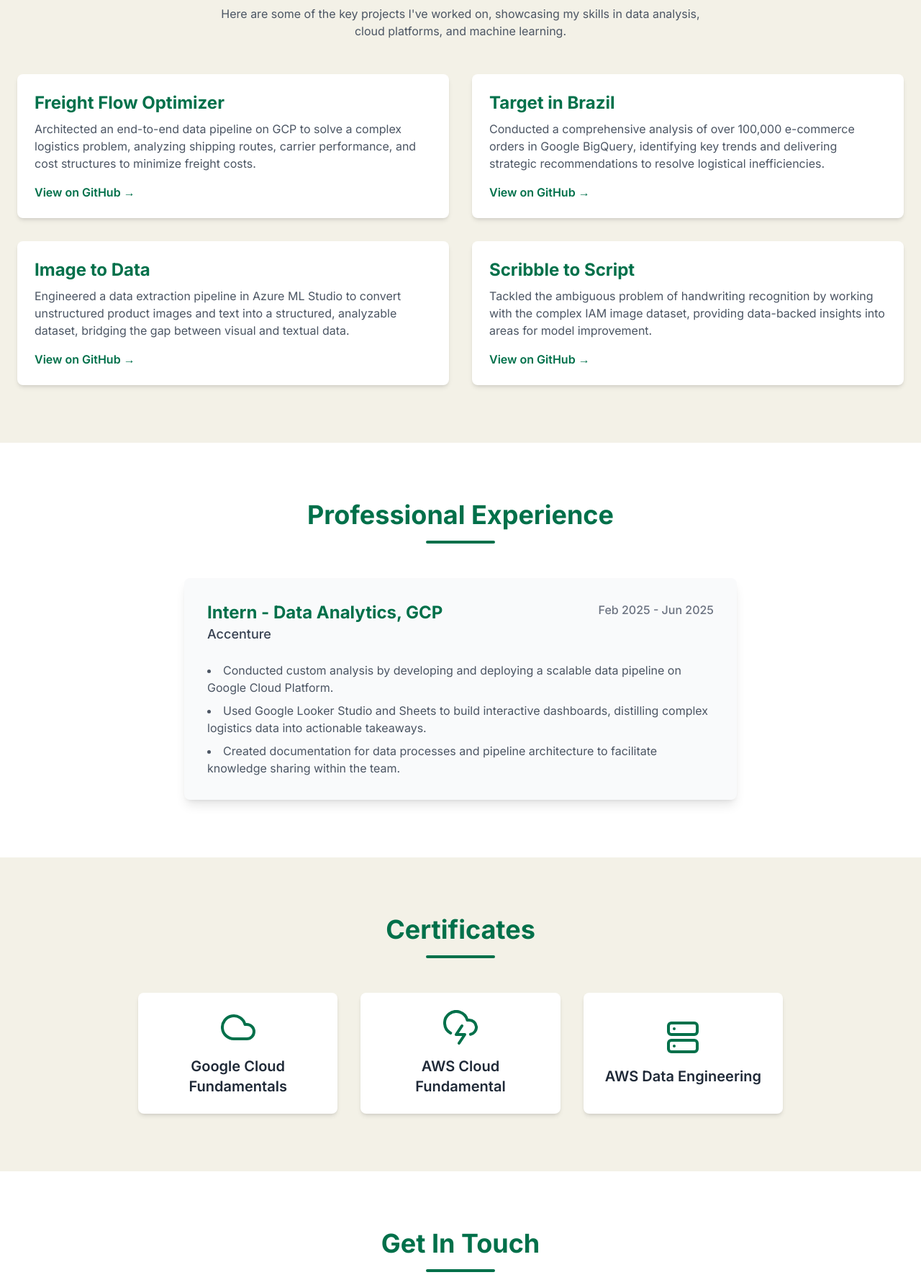
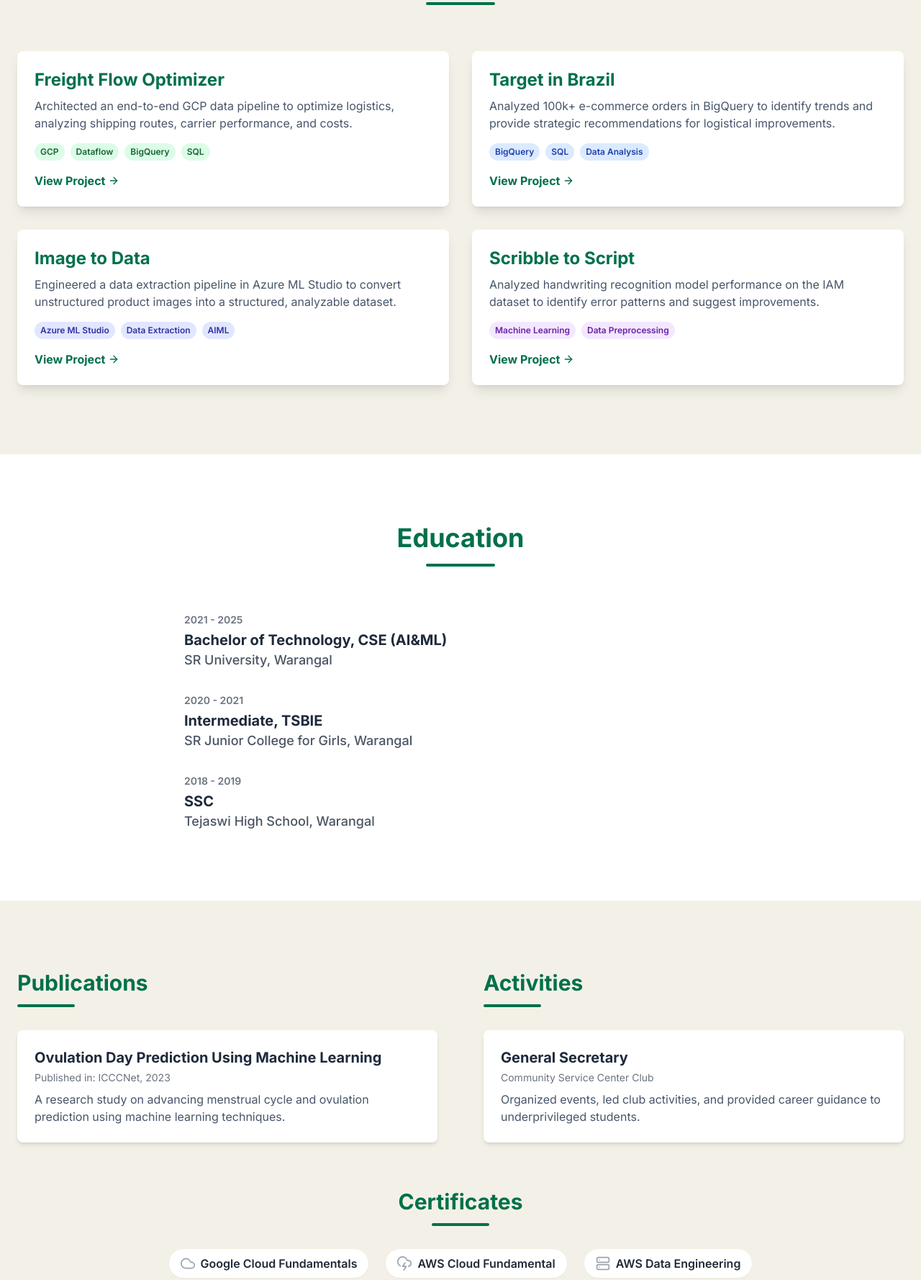
Before and after one commit to gayathry-148/gayathry-148.github.io, a plain HTML site: page index.html in a window 1280 px wide. Shown: the part 2523-4301 px from the top of the page at 72% size. Drawn offline with nearby package versions, Linux system fonts and the light colour scheme.

Commit message:
Update index.html

```diff
--- a/index.html
+++ b/index.html
@@ -262,122 +262,168 @@
         </section>
 
         <!-- Projects Section -->
-        <section id="projects" class="py-20 starbucks-cream section-fade-in">
+        <section id="projects" class="py-24 starbucks-cream section-fade-in">
             <div class="container mx-auto px-6">
-                <div class="text-center mb-12">
+                <div class="text-center mb-16">
                     <h2 class="text-3xl md:text-4xl font-bold starbucks-green-text">Projects</h2>
                     <div class="w-24 h-1 bg-[#00704A] mx-auto mt-4 rounded"></div>
-                    <p class="mt-4 max-w-2xl mx-auto text-gray-600">Here are some of the key projects I've worked on, showcasing my skills in data analysis, cloud platforms, and machine learning.</p>
                 </div>
                 <div class="grid grid-cols-1 md:grid-cols-2 gap-8">
                     <!-- Project Card 1 -->
-                    <div class="bg-white rounded-lg overflow-hidden shadow-md project-card transition-all duration-300">
+                    <div class="bg-white rounded-lg overflow-hidden shadow-lg card-hover">
                         <div class="p-6">
                             <h3 class="text-2xl font-bold mb-2 starbucks-green-text">Freight Flow Optimizer</h3>
-                            <p class="text-gray-600 mb-4">Architected an end-to-end data pipeline on GCP to solve a complex logistics problem, analyzing shipping routes, carrier performance, and cost structures to minimize freight costs.</p>
-                            <a href="https://github.com/gayathry-148" target="_blank" class="font-semibold starbucks-green-text hover:underline">View on GitHub &rarr;</a>
+                            <p class="text-slate-600 mb-4">Architected an end-to-end GCP data pipeline to optimize logistics, analyzing shipping routes, carrier performance, and costs.</p>
+                            <div class="flex flex-wrap gap-2 text-xs font-semibold mb-4">
+                                <span class="bg-green-100 text-green-800 px-2 py-1 rounded-full">GCP</span>
+                                <span class="bg-green-100 text-green-800 px-2 py-1 rounded-full">Dataflow</span>
+                                <span class="bg-green-100 text-green-800 px-2 py-1 rounded-full">BigQuery</span>
+                                <span class="bg-green-100 text-green-800 px-2 py-1 rounded-full">SQL</span>
+                            </div>
+                            <a href="https://github.com/gayathry-148" target="_blank" class="font-bold starbucks-green-text hover:underline flex items-center">View Project <i data-feather="arrow-right" class="w-4 h-4 ml-1"></i></a>
                         </div>
                     </div>
                      <!-- Project Card 2 -->
-                    <div class="bg-white rounded-lg overflow-hidden shadow-md project-card transition-all duration-300">
+                    <div class="bg-white rounded-lg overflow-hidden shadow-lg card-hover">
                         <div class="p-6">
                             <h3 class="text-2xl font-bold mb-2 starbucks-green-text">Target in Brazil</h3>
-                            <p class="text-gray-600 mb-4">Conducted a comprehensive analysis of over 100,000 e-commerce orders in Google BigQuery, identifying key trends and delivering strategic recommendations to resolve logistical inefficiencies.</p>
-                             <a href="https://github.com/gayathry-148" target="_blank" class="font-semibold starbucks-green-text hover:underline">View on GitHub &rarr;</a>
+                            <p class="text-slate-600 mb-4">Analyzed 100k+ e-commerce orders in BigQuery to identify trends and provide strategic recommendations for logistical improvements.</p>
+                            <div class="flex flex-wrap gap-2 text-xs font-semibold mb-4">
+                                <span class="bg-blue-100 text-blue-800 px-2 py-1 rounded-full">BigQuery</span>
+                                <span class="bg-blue-100 text-blue-800 px-2 py-1 rounded-full">SQL</span>
+                                <span class="bg-blue-100 text-blue-800 px-2 py-1 rounded-full">Data Analysis</span>
+                            </div>
+                            <a href="https://github.com/gayathry-148" target="_blank" class="font-bold starbucks-green-text hover:underline flex items-center">View Project <i data-feather="arrow-right" class="w-4 h-4 ml-1"></i></a>
                         </div>
                     </div>
                      <!-- Project Card 3 -->
-                    <div class="bg-white rounded-lg overflow-hidden shadow-md project-card transition-all duration-300">
+                    <div class="bg-white rounded-lg overflow-hidden shadow-lg card-hover">
                         <div class="p-6">
                             <h3 class="text-2xl font-bold mb-2 starbucks-green-text">Image to Data</h3>
-                            <p class="text-gray-600 mb-4">Engineered a data extraction pipeline in Azure ML Studio to convert unstructured product images and text into a structured, analyzable dataset, bridging the gap between visual and textual data.</p>
-                             <a href="https://github.com/gayathry-148" target="_blank" class="font-semibold starbucks-green-text hover:underline">View on GitHub &rarr;</a>
+                            <p class="text-slate-600 mb-4">Engineered a data extraction pipeline in Azure ML Studio to convert unstructured product images into a structured, analyzable dataset.</p>
+                            <div class="flex flex-wrap gap-2 text-xs font-semibold mb-4">
+                                <span class="bg-indigo-100 text-indigo-800 px-2 py-1 rounded-full">Azure ML Studio</span>
+                                <span class="bg-indigo-100 text-indigo-800 px-2 py-1 rounded-full">Data Extraction</span>
+                                <span class="bg-indigo-100 text-indigo-800 px-2 py-1 rounded-full">AIML</span>
+                            </div>
+                            <a href="https://github.com/gayathry-148" target="_blank" class="font-bold starbucks-green-text hover:underline flex items-center">View Project <i data-feather="arrow-right" class="w-4 h-4 ml-1"></i></a>
                         </div>
                     </div>
                      <!-- Project Card 4 -->
-                    <div class="bg-white rounded-lg overflow-hidden shadow-md project-card transition-all duration-300">
+                    <div class="bg-white rounded-lg overflow-hidden shadow-lg card-hover">
                         <div class="p-6">
                             <h3 class="text-2xl font-bold mb-2 starbucks-green-text">Scribble to Script</h3>
-                            <p class="text-gray-600 mb-4">Tackled the ambiguous problem of handwriting recognition by working with the complex IAM image dataset, providing data-backed insights into areas for model improvement.</p>
-                             <a href="https://github.com/gayathry-148" target="_blank" class="font-semibold starbucks-green-text hover:underline">View on GitHub &rarr;</a>
+                            <p class="text-slate-600 mb-4">Analyzed handwriting recognition model performance on the IAM dataset to identify error patterns and suggest improvements.</p>
+                            <div class="flex flex-wrap gap-2 text-xs font-semibold mb-4">
+                                <span class="bg-purple-100 text-purple-800 px-2 py-1 rounded-full">Machine Learning</span>
+                                <span class="bg-purple-100 text-purple-800 px-2 py-1 rounded-full">Data Preprocessing</span>
+                            </div>
+                            <a href="https://github.com/gayathry-148" target="_blank" class="font-bold starbucks-green-text hover:underline flex items-center">View Project <i data-feather="arrow-right" class="w-4 h-4 ml-1"></i></a>
                         </div>
                     </div>
                 </div>
             </div>
         </section>
 
-        <!-- Experience Section -->
-        <section id="experience" class="py-20 bg-white section-fade-in">
+        <!-- Education Section -->
+        <section id="education" class="py-24 bg-white section-fade-in">
             <div class="container mx-auto px-6">
-                <div class="text-center mb-12">
-                    <h2 class="text-3xl md:text-4xl font-bold starbucks-green-text">Professional Experience</h2>
+                <div class="text-center mb-16">
+                    <h2 class="text-3xl md:text-4xl font-bold starbucks-green-text">Education</h2>
                     <div class="w-24 h-1 bg-[#00704A] mx-auto mt-4 rounded"></div>
                 </div>
-                <div class="max-w-3xl mx-auto">
-                    <div class="bg-gray-50 p-8 rounded-lg shadow-lg">
-                        <div class="flex justify-between items-start">
-                            <div>
-                                <h3 class="text-2xl font-bold starbucks-green-text">Intern - Data Analytics, GCP</h3>
-                                <p class="text-lg font-medium text-gray-700">Accenture</p>
+                <div class="max-w-3xl mx-auto timeline">
+                     <div class="timeline-item pb-8">
+                        <div class="timeline-dot"></div>
+                        <p class="text-sm font-semibold text-gray-500">2021 - 2025</p>
+                        <h3 class="text-xl font-bold text-slate-800 mt-1">Bachelor of Technology, CSE (AI&ML)</h3>
+                        <p class="text-lg font-medium text-gray-600">SR University, Warangal</p>
                     </div>
-                            <span class="text-gray-500 font-medium">Feb 2025 - Jun 2025</span>
+                    <div class="timeline-item pb-8">
+                        <div class="timeline-dot"></div>
+                        <p class="text-sm font-semibold text-gray-500">2020 - 2021</p>
+                        <h3 class="text-xl font-bold text-slate-800 mt-1">Intermediate, TSBIE</h3>
+                        <p class="text-lg font-medium text-gray-600">SR Junior College for Girls, Warangal</p>
                     </div>
-                        <ul class="mt-6 list-disc list-inside text-gray-600 space-y-2">
-                            <li>Conducted custom analysis by developing and deploying a scalable data pipeline on Google Cloud Platform.</li>
-                            <li>Used Google Looker Studio and Sheets to build interactive dashboards, distilling complex logistics data into actionable takeaways.</li>
-                            <li>Created documentation for data processes and pipeline architecture to facilitate knowledge sharing within the team.</li>
-                        </ul>
+                    <div class="timeline-item">
+                        <div class="timeline-dot"></div>
+                        <p class="text-sm font-semibold text-gray-500">2018 - 2019</p>
+                        <h3 class="text-xl font-bold text-slate-800 mt-1">SSC</h3>
+                        <p class="text-lg font-medium text-gray-600">Tejaswi High School, Warangal</p>
                     </div>
                 </div>
             </div>
         </section>
 
-        <!-- Certificates Section -->
-        <section id="certificates" class="py-20 starbucks-cream section-fade-in">
+        <!-- Publications & Activities Section -->
+        <section id="publications" class="py-24 starbucks-cream section-fade-in">
             <div class="container mx-auto px-6">
-                <div class="text-center mb-12">
-                    <h2 class="text-3xl md:text-4xl font-bold starbucks-green-text">Certificates</h2>
-                    <div class="w-24 h-1 bg-[#00704A] mx-auto mt-4 rounded"></div>
+                <div class="grid grid-cols-1 md:grid-cols-2 gap-16">
+                    <!-- Publications -->
+                    <div>
+                        <div class="text-center md:text-left mb-8">
+                            <h2 class="text-3xl font-bold starbucks-green-text">Publications</h2>
+                            <div class="w-20 h-1 bg-[#00704A] mt-3 mx-auto md:mx-0 rounded"></div>
                         </div>
-                <div class="max-w-4xl mx-auto grid grid-cols-1 md:grid-cols-3 gap-8 text-center">
-                    <div class="bg-white p-6 rounded-lg shadow-md flex flex-col items-center justify-center">
-                        <i data-feather="cloud" class="w-12 h-12 starbucks-green-text mb-4"></i>
-                        <h3 class="text-xl font-semibold">Google Cloud Fundamentals</h3>
+                        <div class="bg-white p-6 rounded-lg shadow-md">
+                            <h3 class="text-xl font-bold text-slate-800">Ovulation Day Prediction Using Machine Learning</h3>
+                            <p class="text-sm text-gray-500 mt-1">Published in: ICCCNet, 2023</p>
+                            <p class="mt-2 text-slate-600">A research study on advancing menstrual cycle and ovulation prediction using machine learning techniques.</p>
                         </div>
-                    <div class="bg-white p-6 rounded-lg shadow-md flex flex-col items-center justify-center">
-                        <i data-feather="cloud-lightning" class="w-12 h-12 starbucks-green-text mb-4"></i>
-                        <h3 class="text-xl font-semibold">AWS Cloud Fundamental</h3>
                     </div>
-                    <div class="bg-white p-6 rounded-lg shadow-md flex flex-col items-center justify-center">
-                        <i data-feather="server" class="w-12 h-12 starbucks-green-text mb-4"></i>
-                        <h3 class="text-xl font-semibold">AWS Data Engineering</h3>
+                    <!-- Extra Curricular -->
+                    <div>
+                         <div class="text-center md:text-left mb-8">
+                            <h2 class="text-3xl font-bold starbucks-green-text">Activities</h2>
+                            <div class="w-20 h-1 bg-[#00704A] mt-3 mx-auto md:mx-0 rounded"></div>
+                        </div>
+                        <div class="bg-white p-6 rounded-lg shadow-md">
+                            <h3 class="text-xl font-bold text-slate-800">General Secretary</h3>
+                             <p class="text-sm text-gray-500 mt-1">Community Service Center Club</p>
+                            <p class="mt-2 text-slate-600">Organized events, led club activities, and provided career guidance to underprivileged students.</p>
+                        </div>
+                    </div>
+                </div>
+                 <!-- Certificates -->
+                <div class="mt-16">
+                    <div class="text-center mb-8">
+                        <h2 class="text-3xl font-bold starbucks-green-text">Certificates</h2>
+                        <div class="w-20 h-1 bg-[#00704A] mt-3 mx-auto rounded"></div>
+                    </div>
+                     <div class="flex flex-wrap justify-center gap-6">
+                        <span class="bg-white py-2 px-4 rounded-full shadow-sm font-semibold flex items-center gap-2"><i data-feather="cloud" class="w-5 h-5 text-gray-400"></i>Google Cloud Fundamentals</span>
+                        <span class="bg-white py-2 px-4 rounded-full shadow-sm font-semibold flex items-center gap-2"><i data-feather="cloud-lightning" class="w-5 h-5 text-gray-400"></i>AWS Cloud Fundamental</span>
+                        <span class="bg-white py-2 px-4 rounded-full shadow-sm font-semibold flex items-center gap-2"><i data-feather="server" class="w-5 h-5 text-gray-400"></i>AWS Data Engineering</span>
                     </div>
                 </div>
             </div>
         </section>
 
         <!-- Contact Section -->
-        <section id="contact" class="py-20 bg-white section-fade-in">
+        <section id="contact" class="py-24 bg-white section-fade-in">
             <div class="container mx-auto px-6 text-center">
                  <div class="text-center mb-12">
                     <h2 class="text-3xl md:text-4xl font-bold starbucks-green-text">Get In Touch</h2>
                     <div class="w-24 h-1 bg-[#00704A] mx-auto mt-4 rounded"></div>
-                    <p class="mt-4 max-w-2xl mx-auto text-gray-600">I'm always open to discussing new projects, creative ideas, or opportunities to be part of an amazing team. Feel free to reach out!</p>
+                    <p class="mt-6 max-w-2xl mx-auto text-lg text-slate-600">I'm actively seeking new opportunities and would love to connect. Feel free to reach out to discuss how I can contribute to your team.</p>
                 </div>
-
-                <div class="flex justify-center space-x-6 mt-8">
-                    <a href="https://github.com/gayathry-148" target="_blank" class="text-gray-500 hover:text-[#00704A] transition-colors"><i data-feather="github" class="w-8 h-8"></i></a>
-                    <a href="https://linkedin.com/in/yashaswini219" target="_blank" class="text-gray-500 hover:text-[#00704A] transition-colors"><i data-feather="linkedin" class="w-8 h-8"></i></a>
-                    <a href="https://gayathry-148.github.io" target="_blank" class="text-gray-500 hover:text-[#00704A] transition-colors"><i data-feather="link" class="w-8 h-8"></i></a>
+                <div class="mt-10">
+                    <a href="mailto:yashaswini.gayathry@gmail.com" class="btn-primary">Say Hello</a>
                 </div>
             </div>
         </section>
     </main>
 
     <!-- Footer -->
-    <footer class="starbucks-green py-6">
-        <div class="container mx-auto px-6 text-center text-white">
+    <footer class="bg-slate-800 py-12">
+        <div class="container mx-auto px-6 text-center text-slate-400">
+             <div class="flex justify-center space-x-6 mb-6">
+                <a href="https://github.com/gayathry-148" target="_blank" class="text-slate-400 hover:text-white transition-colors"><i data-feather="github" class="w-7 h-7"></i></a>
+                <a href="https://linkedin.com/in/yashaswini219" target="_blank" class="text-slate-400 hover:text-white transition-colors"><i data-feather="linkedin" class="w-7 h-7"></i></a>
+                <a href="https://gayathry-148.github.io" target="_blank" class="text-slate-400 hover:text-white transition-colors"><i data-feather="link" class="w-7 h-7"></i></a>
+            </div>
             <p>&copy; 2025 Amalapurapu Yashaswini Gayathry. All Rights Reserved.</p>
+             <p class="text-xs mt-2">Designed with a touch of coffee inspiration.</p>
         </div>
     </footer>
 
@@ -388,17 +434,19 @@
         const menuBtn = document.getElementById('menu-btn');
         const mobileMenu = document.getElementById('mobile-menu');
         menuBtn.addEventListener('click', () => {
+            const isExpanded = menuBtn.getAttribute('aria-expanded') === 'true';
+            menuBtn.setAttribute('aria-expanded', !isExpanded);
             mobileMenu.style.display = mobileMenu.style.display === 'block' ? 'none' : 'block';
         });
 
-        // Close mobile menu on link click
         document.querySelectorAll('#mobile-menu a').forEach(link => {
             link.addEventListener('click', () => {
                 mobileMenu.style.display = 'none';
+                menuBtn.setAttribute('aria-expanded', 'false');
             });
         });
 
-        // Smooth scrolling for navigation links
+        // Smooth scrolling
         document.querySelectorAll('a[href^="#"]').forEach(anchor => {
             anchor.addEventListener('click', function (e) {
                 e.preventDefault();
@@ -408,24 +456,16 @@
             });
         });
 
-        // Section fade-in on scroll
-        const sections = document.querySelectorAll('.section-fade-in');
-        const options = {
-            root: null,
-            rootMargin: '0px',
-            threshold: 0.1
-        };
-
-        const observer = new IntersectionObserver((entries, observer) => {
+        // Scroll animations
+        const observer = new IntersectionObserver((entries) => {
             entries.forEach(entry => {
                 if (entry.isIntersecting) {
                     entry.target.classList.add('visible');
-                    observer.unobserve(entry.target);
                 }
             });
-        }, options);
+        }, { threshold: 0.1 });
 
-        sections.forEach(section => {
+        document.querySelectorAll('.section-fade-in').forEach(section => {
             observer.observe(section);
         });
 
```
Lines whose indentation alone changed are shown as unchanged.
